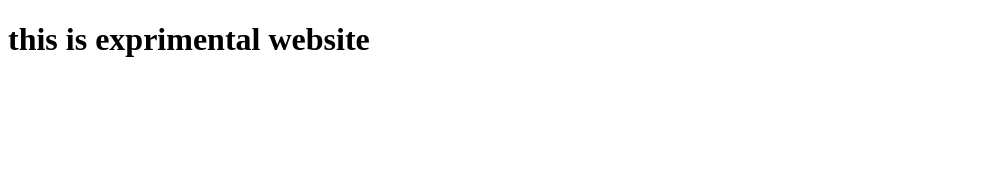
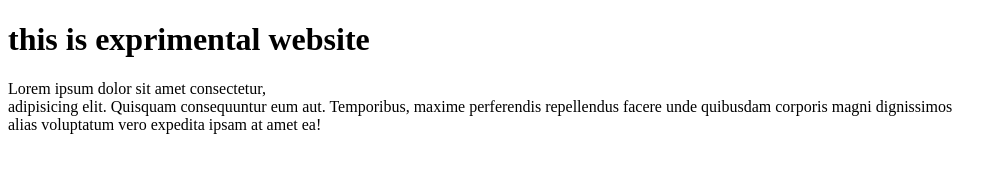
Before and after one commit to Shiv-Patel-1/Its-my-Frist-Repository, a plain HTML site: page index.html in a window 1280 px wide. Shown: the whole page, without its empty margins (0-1007 px from the left). Drawn offline with Linux system fonts and the light colour scheme.

Commit message:
modifies the index.html

```diff
--- a/index.html
+++ b/index.html
@@ -1,2 +1,4 @@
 <!DOCTYPE html>
 <h1>this is exprimental website</h1>
+<p>Lorem ipsum dolor sit amet consectetur, <br>adipisicing elit. Quisquam consequuntur eum aut. Temporibus, maxime perferendis repellendus facere unde quibusdam corporis magni dignissimos<br> alias voluptatum vero expedita ipsam at amet ea!
+</p>
```
